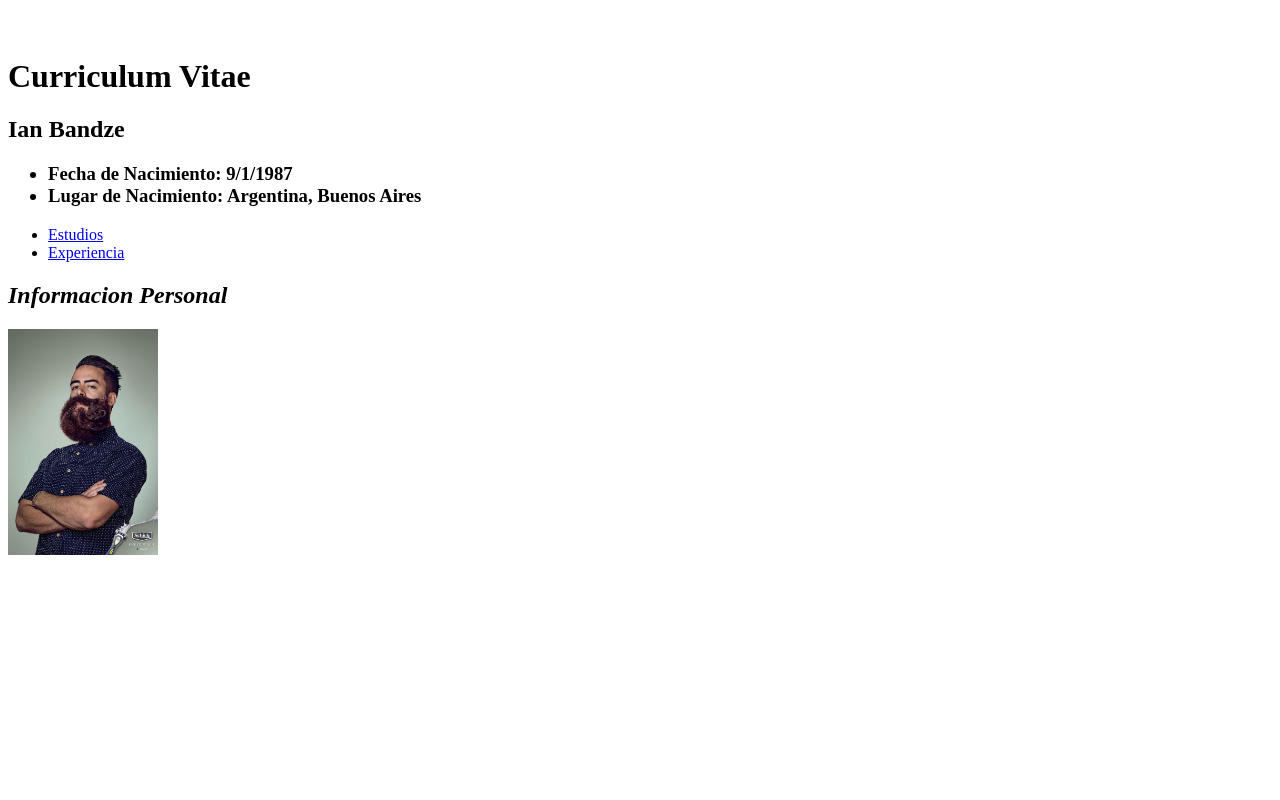
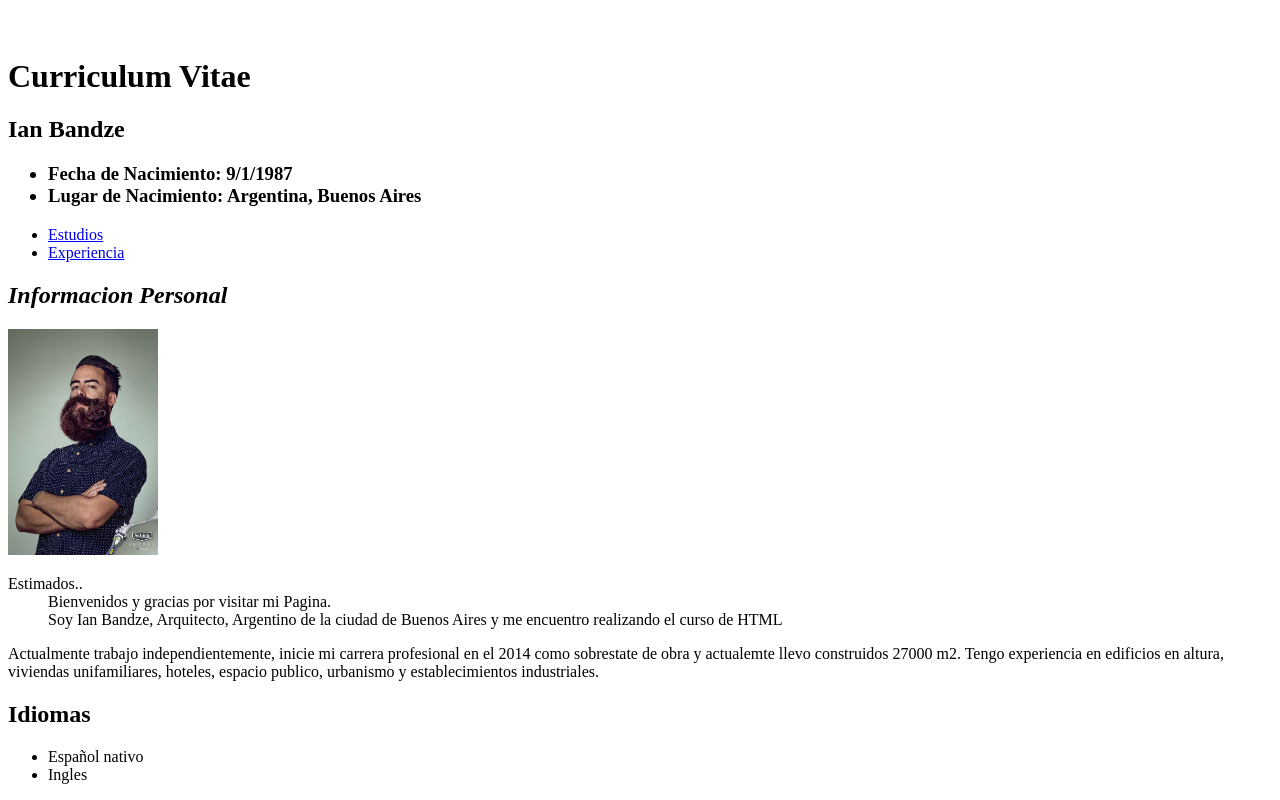
Before and after one commit to arqianb/Entrega, a plain HTML site: page index.html in a window 1280 px wide. Shown: the part 1098-1898 px from the top of the page. Before the commit the page ends 1665 px from the top, so only its background shows below. Drawn offline with Linux system fonts and the light colour scheme.

Commit message:
g) Perfil

```diff
--- a/index.html
+++ b/index.html
@@ -967,5 +967,14 @@
     </ul>
     <h2><em>Informacion Personal</em></h2>
     <img src="imagenes/foto1.jpg" alt="foto1" title="mifoto" width="150">
+    <dl>
+      <dt>Estimados..</dt>
+      <dd>Bienvenidos y gracias por visitar mi Pagina.<br/> Soy Ian Bandze, Arquitecto, Argentino de la ciudad de Buenos Aires y me encuentro realizando el curso de HTML</dd>
+      <p title="perfil">Actualmente trabajo independientemente, inicie mi carrera profesional en el 2014 como sobrestate de obra y actualemte llevo construidos 27000 m2. Tengo experiencia en edificios en altura, viviendas unifamiliares, hoteles, espacio publico, urbanismo y establecimientos industriales.</br></p>
+      <h2>Idiomas</h2>
+      <ul>
+        <li>Español nativo</li>
+        <li>Ingles</li>
+      </ul>
   </body>
 </html>
```
